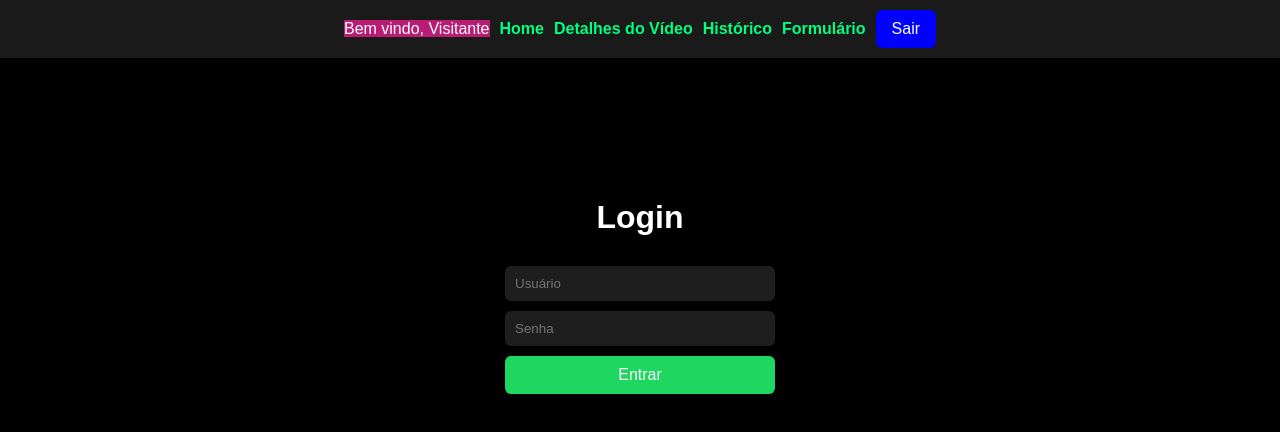
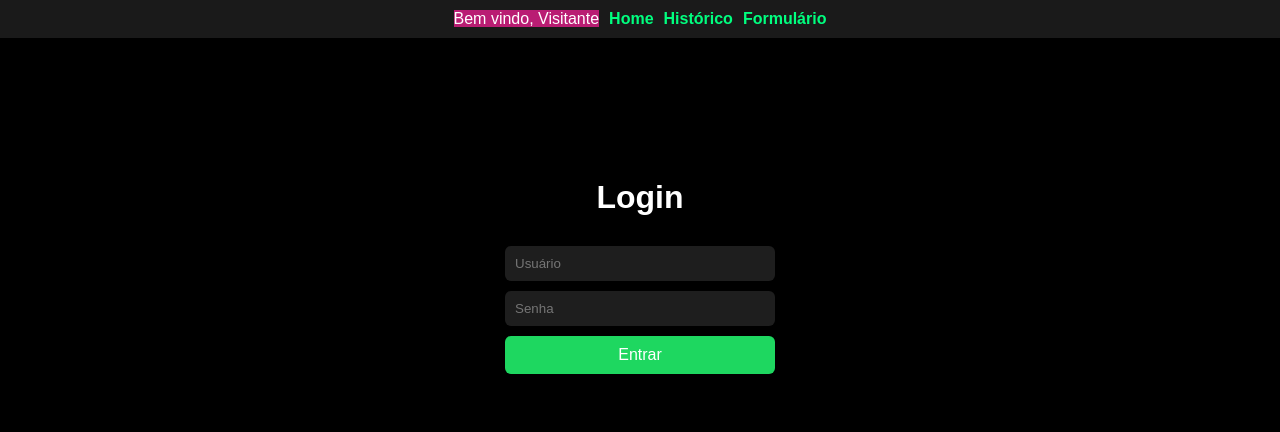
Before and after one commit to newthiagoassisk8/web-youtube-video-downloader, a React (Create React App) app: page / in a window 1280 px wide. Shown: the top 432 px of the page. Built offline with nearby package versions, Linux system fonts and the light colour scheme.

Commit message:
feat: update Header navigation and conditionally render logout button

```diff
--- a/src/components/Header.tsx
+++ b/src/components/Header.tsx
@@ -16,16 +16,19 @@ const Header: React.FC = () => {
             </div>
             <nav className='flex gap-2'>
                 <Link to="/" className='link'>Home</Link>
-                <Link to="/videoDetails" className='link'>Detalhes do Vídeo</Link>
                 <Link to="/history" className='link'>Histórico</Link>
                 <Link to="/schedule" className='link'>Formulário</Link>
             </nav>
-            <div className='gap-1 flex'>
+            {user && (
+                <div className='gap-1 flex'>
                 <button className='logout-button' onClick={handleLogout}>
                 Sair
                 </button>
+            </div>
+            )
 
-            </div>
+            }
+
         </header>
     );
 };
```
